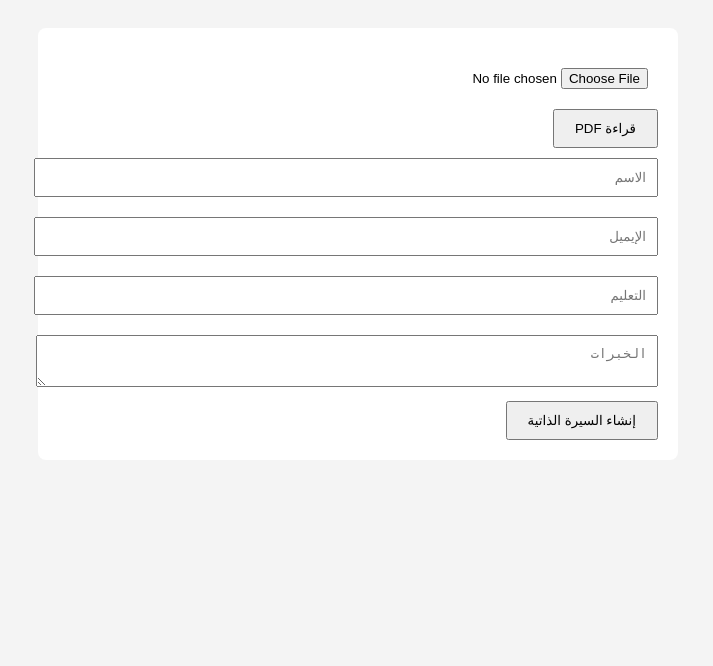
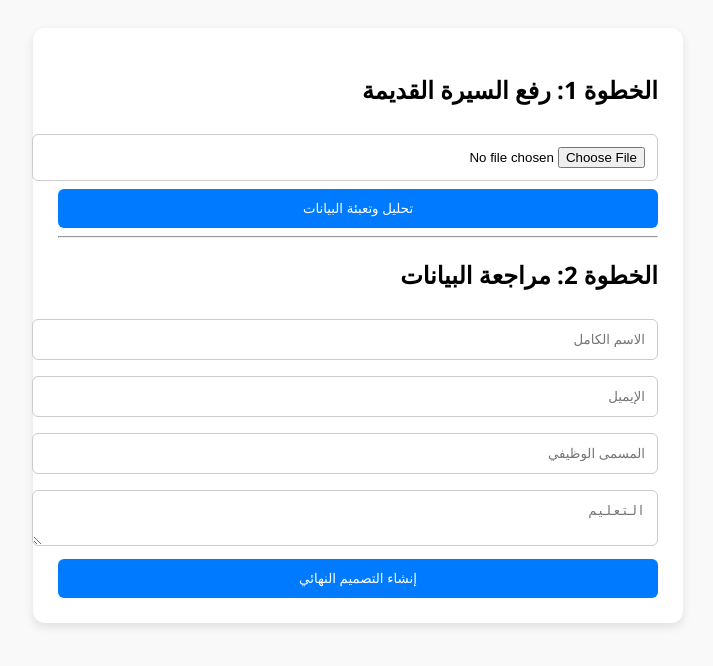
Before and after one commit to hussainmotmi855-a11y/flask-hello-world, a Flask app: page / in a window 1280 px wide. Shown: the top 666 px of the page, without its empty margins (282-995 px from the left). Run offline with Flask 3, Linux system fonts and the light colour scheme.

Commit message:
Update index.html

```diff
--- a/templates/index.html
+++ b/templates/index.html
@@ -2,26 +2,30 @@
 <html lang="ar" dir="rtl">
 <head>
     <meta charset="UTF-8">
-    <title>منشئ السيرة الذاتية</title>
+    <title>منشئ السيرة الذاتية الاحترافي</title>
     <style>
-        body{font-family: Arial; padding: 20px; background: #f4f4f4;}
-        .container{max-width: 600px; margin: auto; background: white; padding: 20px; border-radius: 8px;}
-        input, textarea{width: 100%; margin: 10px 0; padding: 10px;}
-        button{padding: 10px 20px; cursor: pointer;}
+        body { font-family: 'Segoe UI', sans-serif; background: #f9f9f9; padding: 20px; }
+        .container { max-width: 600px; margin: auto; background: white; padding: 25px; border-radius: 12px; box-shadow: 0 4px 10px rgba(0,0,0,0.1); }
+        input, textarea { width: 100%; padding: 12px; margin: 8px 0; border: 1px solid #ccc; border-radius: 6px; }
+        button { background: #007bff; color: white; padding: 12px; border: none; border-radius: 6px; cursor: pointer; width: 100%; }
     </style>
 </head>
 <body>
 <div class="container">
+    <h2>الخطوة 1: رفع السيرة القديمة</h2>
     <form action="/upload" method="POST" enctype="multipart/form-data">
         <input type="file" name="file" accept=".pdf">
-        <button type="submit">قراءة PDF</button>
+        <button type="submit">تحليل وتعبئة البيانات</button>
     </form>
+
+    <hr>
+    <h2>الخطوة 2: مراجعة البيانات</h2>
     <form action="/generate" method="POST">
-        <input type="text" name="name" value="{{ extracted_text if extracted_text else '' }}" placeholder="الاسم">
-        <input type="email" name="email" placeholder="الإيميل">
-        <input type="text" name="education" placeholder="التعليم">
-        <textarea name="experience[]" placeholder="الخبرات"></textarea>
-        <button type="submit">إنشاء السيرة الذاتية</button>
+        <input type="text" name="name" value="{{ cv_data.name if cv_data else '' }}" placeholder="الاسم الكامل">
+        <input type="email" name="email" value="{{ cv_data.email if cv_data else '' }}" placeholder="الإيميل">
+        <input type="text" name="job_title" value="{{ cv_data.job_title if cv_data else '' }}" placeholder="المسمى الوظيفي">
+        <textarea name="education" placeholder="التعليم">{{ cv_data.education if cv_data else '' }}</textarea>
+        <button type="submit">إنشاء التصميم النهائي</button>
     </form>
 </div>
 </body>
```
